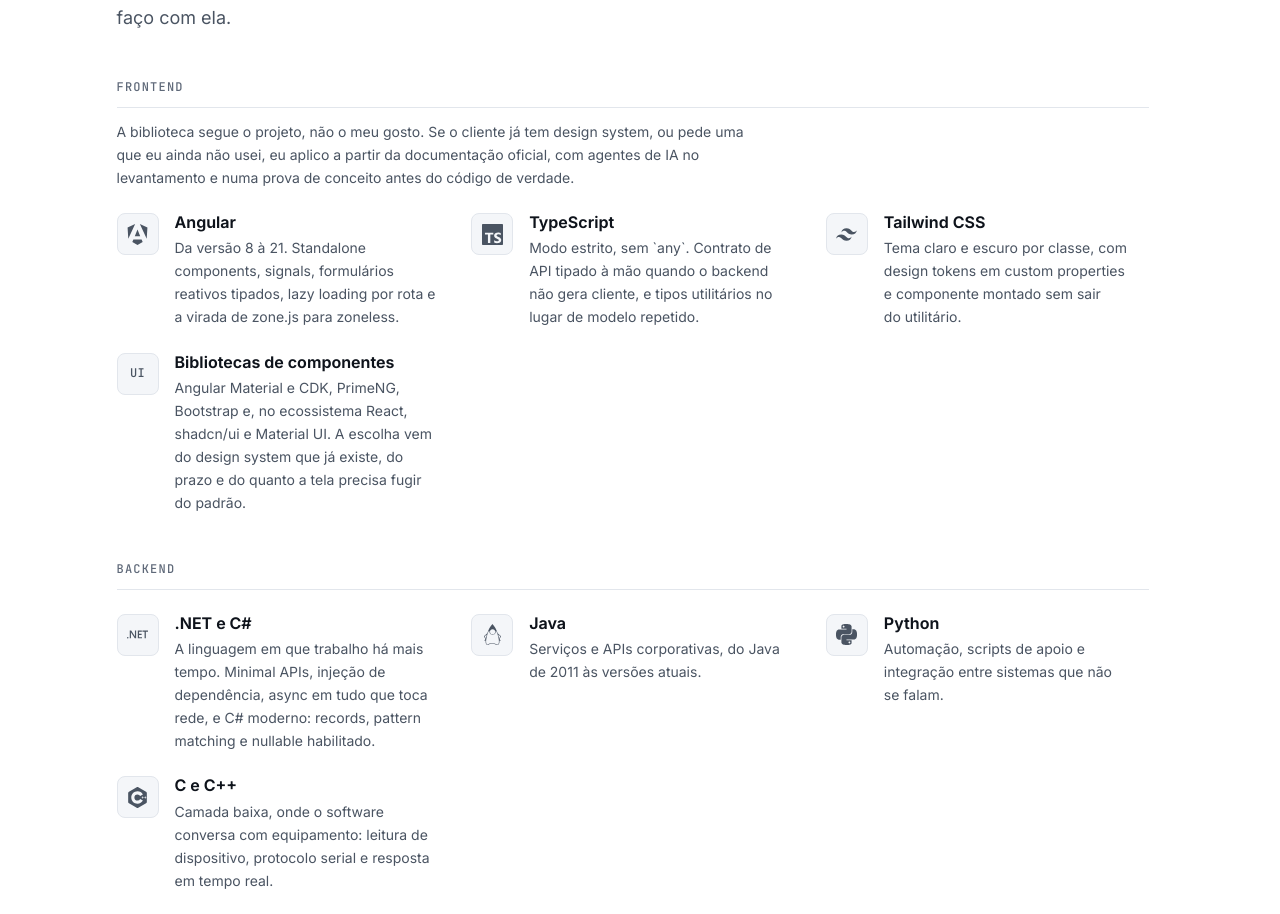
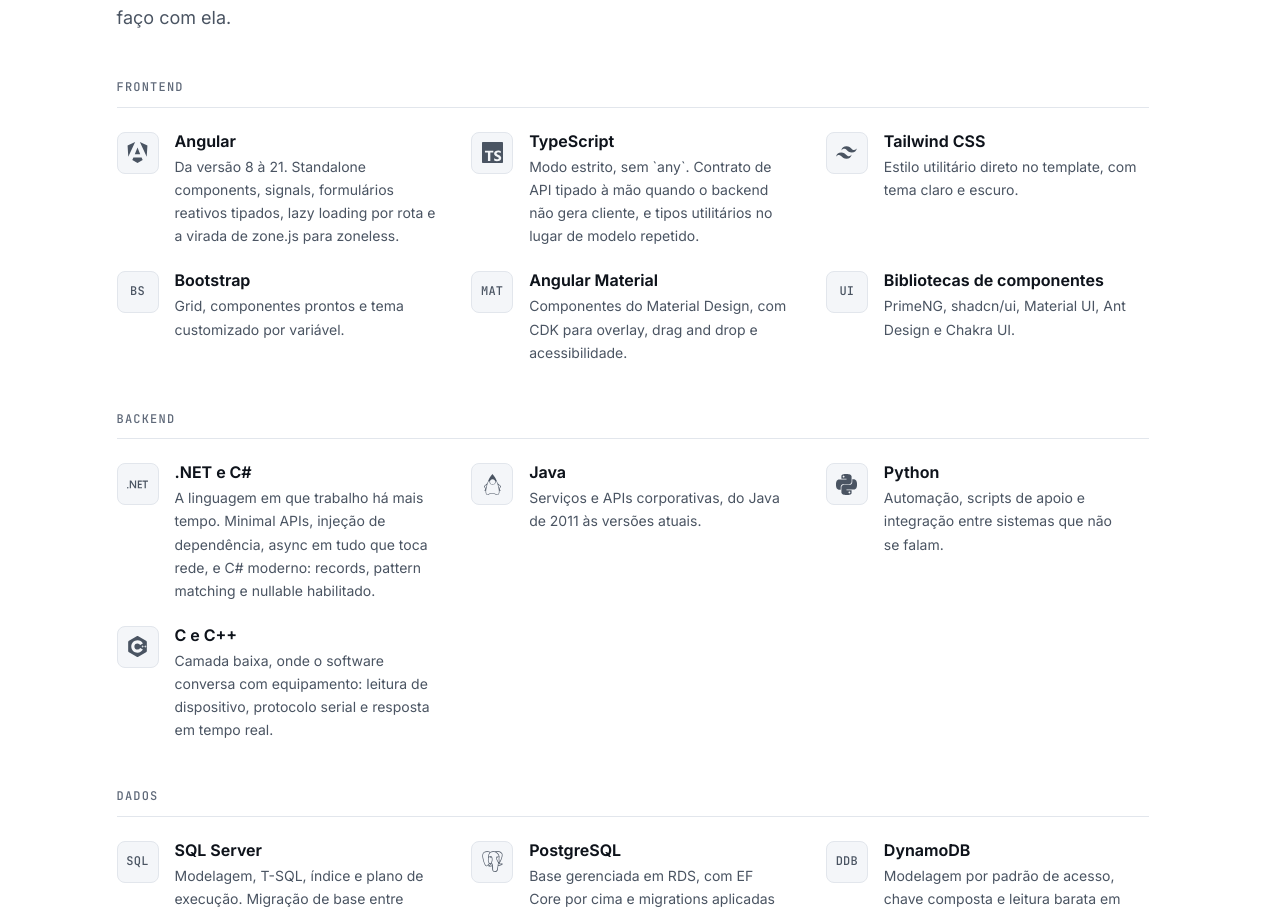
Before and after one commit to zD1z/d1-app, an Angular app: page /sobre in a window 1280 px wide. Shown: the part 807-1721 px from the top of the page. Built offline with nearby package versions, Linux system fonts and the light colour scheme.

Commit message:
feat: update technology section to reflect 26 technologies and add optional notes for new items

```diff
--- a/src/app/core/conteudo/perfil.ts
+++ b/src/app/core/conteudo/perfil.ts
@@ -52,10 +52,6 @@
   tecnologias: [
     {
       grupo: 'Frontend',
-      nota:
-        'A biblioteca segue o projeto, não o meu gosto. Se o cliente já tem design system, ou pede uma ' +
-        'que eu ainda não usei, eu aplico a partir da documentação oficial, com agentes de IA no ' +
-        'levantamento e numa prova de conceito antes do código de verdade.',
       itens: [
         {
           nome: 'Angular',
@@ -72,14 +68,23 @@
         {
           nome: 'Tailwind CSS',
           icone: 'tailwind',
+          prova: 'Estilo utilitário direto no template, com tema claro e escuro.',
+        },
+        {
+          nome: 'Bootstrap',
+          sigla: 'BS',
+          prova: 'Grid, componentes prontos e tema customizado por variável.',
+        },
+        {
+          nome: 'Angular Material',
+          sigla: 'MAT',
           prova:
-            'Tema claro e escuro por classe, com design tokens em custom properties e componente montado sem sair do utilitário.',
+            'Componentes do Material Design, com CDK para overlay, drag and drop e acessibilidade.',
         },
         {
           nome: 'Bibliotecas de componentes',
           sigla: 'UI',
-          prova:
-            'Angular Material e CDK, PrimeNG, Bootstrap e, no ecossistema React, shadcn/ui e Material UI. A escolha vem do design system que já existe, do prazo e do quanto a tela precisa fugir do padrão.',
+          prova: 'PrimeNG, shadcn/ui, Material UI, Ant Design e Chakra UI.',
         },
       ],
     },
```
Also changed, not shown: doc/03-conteudo.md (+3 -3 lines), doc/04-features.md (+1 -1 lines).
